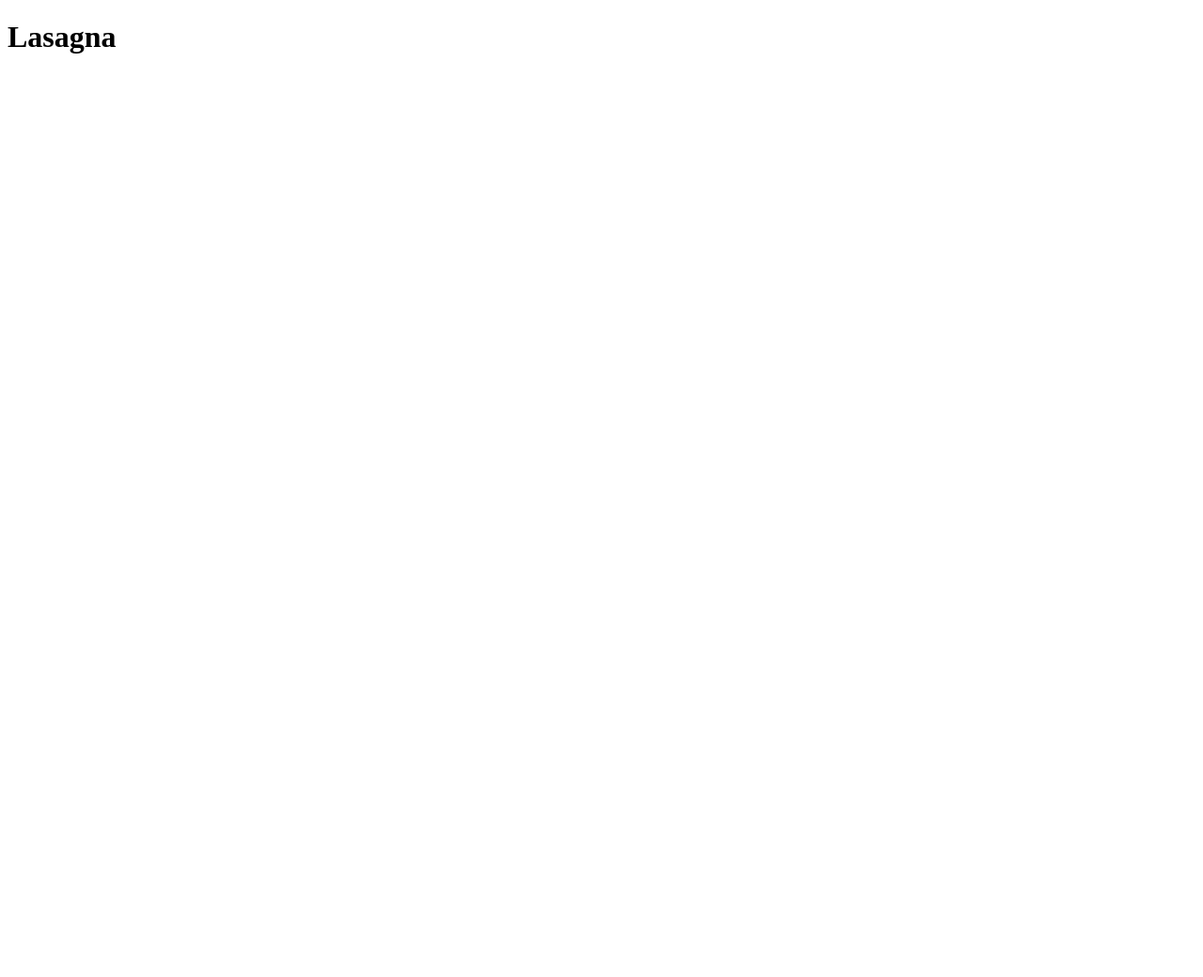
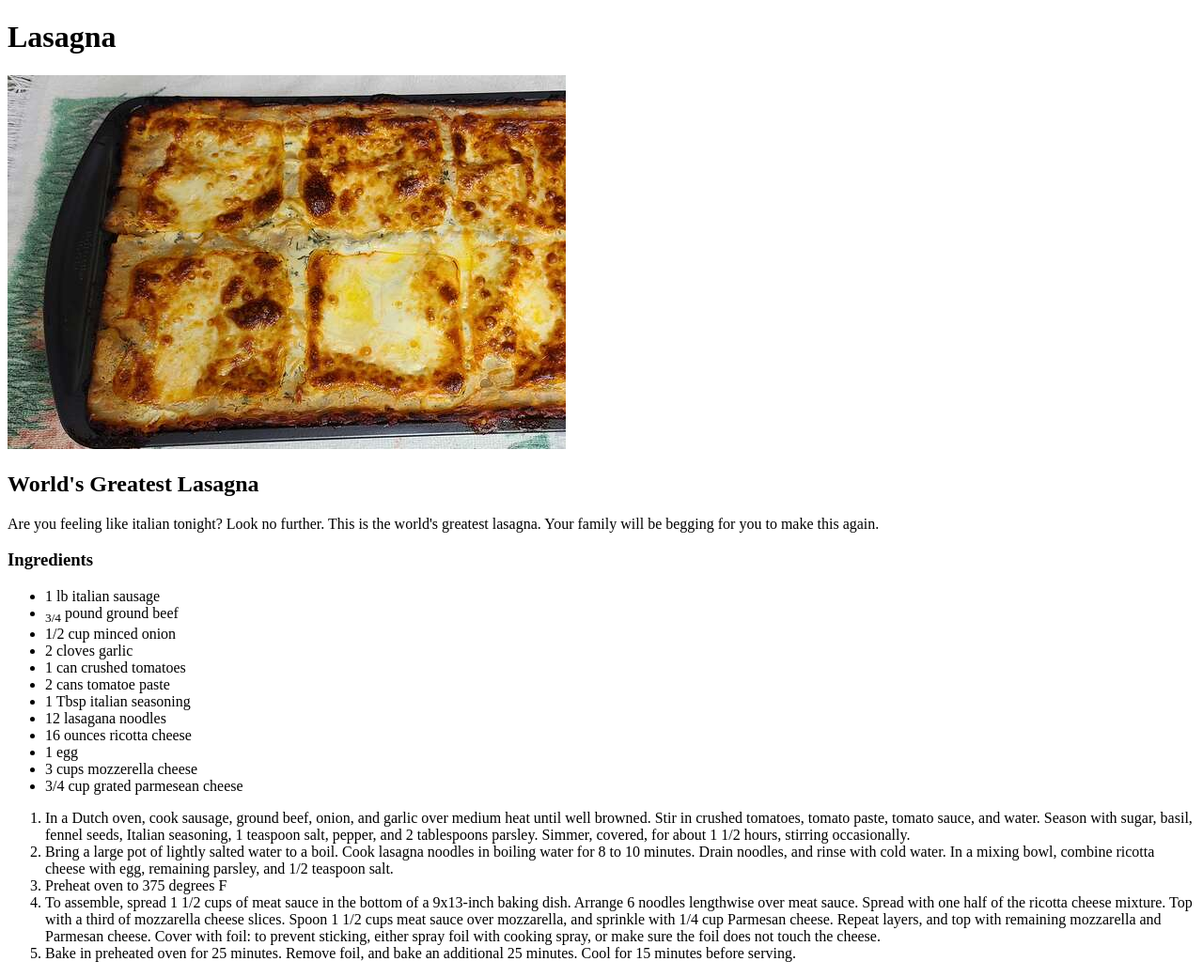
Before and after one commit to mitcherneaf/odin-recipes, a plain HTML site: page recipes/lasagna.html in a window 1280 px wide. Shown: the whole page at 94% size. Before the commit the page ends 800 px from the top, so only its background shows below. Drawn offline with Linux system fonts and the light colour scheme; files whose address does not match are found by name.

Commit message:
completed lasagna index.html receipe

```diff
--- a/recipes/lasagna.html
+++ b/recipes/lasagna.html
@@ -8,5 +8,30 @@
 </head>
 <body>
     <h1>Lasagna</h1>
+    <img src="/home/mitch/repos/odin-recipes/recipes/pictures/lasagna.jpeg" alt="lasagna">
+    <h2>World's Greatest Lasagna</h2>
+    <p>Are you feeling like italian tonight? Look no further. This is the world's greatest lasagna. Your family will be begging for you to make this again. </p>
+    <h3>Ingredients</h3>
+    <ul>
+        <li>1 lb italian sausage</li>
+        <li><sub>3/4</sub> pound ground beef</li>
+        <li>1/2 cup minced onion</li>
+        <li>2 cloves garlic</li>
+        <li>1 can crushed tomatoes</li>
+        <li>2 cans tomatoe paste</li>
+        <li>1 Tbsp italian seasoning</li>
+        <li>12 lasagana noodles</li>
+        <li>16 ounces ricotta cheese</li>
+        <li>1 egg</li>
+        <li>3 cups mozzerella cheese</li>
+        <li>3/4 cup grated parmesean cheese</li>
+    </ul>
+    <ol>
+        <li>In a Dutch oven, cook sausage, ground beef, onion, and garlic over medium heat until well browned. Stir in crushed tomatoes, tomato paste, tomato sauce, and water. Season with sugar, basil, fennel seeds, Italian seasoning, 1 teaspoon salt, pepper, and 2 tablespoons parsley. Simmer, covered, for about 1 1/2 hours, stirring occasionally.</li>
+        <li>Bring a large pot of lightly salted water to a boil. Cook lasagna noodles in boiling water for 8 to 10 minutes. Drain noodles, and rinse with cold water. In a mixing bowl, combine ricotta cheese with egg, remaining parsley, and 1/2 teaspoon salt.</li>
+        <li>Preheat oven to 375 degrees F</li>
+        <li>To assemble, spread 1 1/2 cups of meat sauce in the bottom of a 9x13-inch baking dish. Arrange 6 noodles lengthwise over meat sauce. Spread with one half of the ricotta cheese mixture. Top with a third of mozzarella cheese slices. Spoon 1 1/2 cups meat sauce over mozzarella, and sprinkle with 1/4 cup Parmesan cheese. Repeat layers, and top with remaining mozzarella and Parmesan cheese. Cover with foil: to prevent sticking, either spray foil with cooking spray, or make sure the foil does not touch the cheese.</li>
+        <li>Bake in preheated oven for 25 minutes. Remove foil, and bake an additional 25 minutes. Cool for 15 minutes before serving.</li>
+    </ol>
 </body>
 </html>
```
Also changed, not shown: index.html (+1 -1 lines), recipes/pictures/lasagna.jpeg (added).
